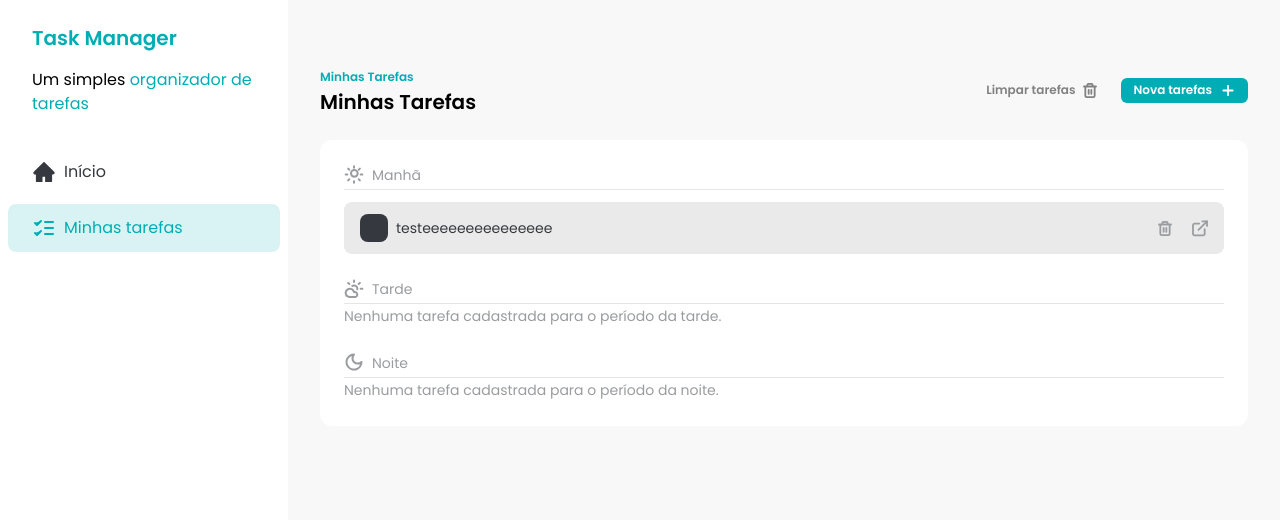
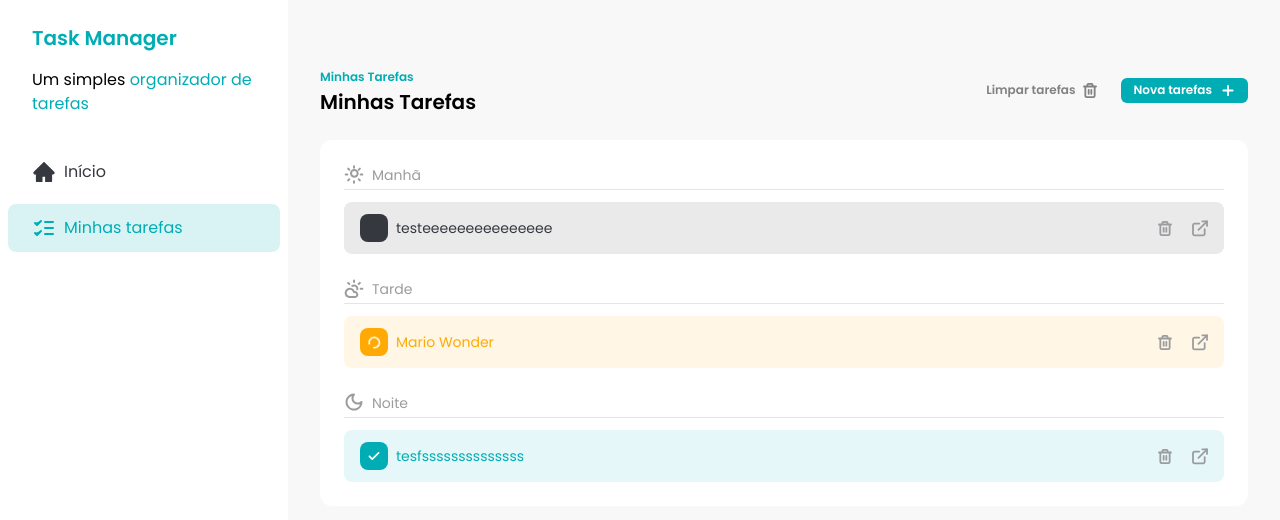
Before and after one commit to DevDaniloSants/fsc-task-manager, a React (Vite) app: page /tasks in a window 1280 px wide. Shown: the top 520 px of the page. Built offline with nearby package versions, Linux system fonts and the light colour scheme; data requests are answered from the project's data file.

Commit message:
feat: ensure task status is updated via api

```diff
--- a/db.json
+++ b/db.json
@@ -6,6 +6,20 @@
       "description": "4444444444444444444444444444444444",
       "time": "morning",
       "status": "not_started"
+    },
+    {
+      "id": "baad6b3e-4595-41aa-b0d3-8e6f1269ec27",
+      "title": "Mario Wonder",
+      "description": "4444444444444444444444444444444444",
+      "time": "afternoon",
+      "status": "in_progress"
+    },
+    {
+      "id": "c283df02-e7b4-4201-8d9c-40fe84d6c012",
+      "title": "tesfssssssssssssss",
+      "description": "4444444444444444444444444444444444",
+      "time": "evening",
+      "status": "done"
     }
   ]
 }
--- a/src/components/TaskItem.jsx
+++ b/src/components/TaskItem.jsx
@@ -3,11 +3,12 @@ import { Link } from 'react-router-dom';
 import { toast } from 'sonner';
 
 import { CheckIcon, DetailsIcon, LoaderIcon, TrashIcon } from '../assets/icons';
-import { useDeleteTask } from '../hooks/index.js';
+import { useDeleteTask, useUpdateTask } from '../hooks/index.js';
 import Button from './Button';
 
-const TaskItem = ({ task, handleCheckboxClick }) => {
+const TaskItem = ({ task }) => {
   const { mutate: deleteTask, isPending } = useDeleteTask(task.id);
+  const { mutate: updateTask } = useUpdateTask(task.id);
 
   const getStatusClasse = () => {
     if (task.status === 'done') {
@@ -32,6 +33,30 @@ const TaskItem = ({ task, handleCheckboxClick }) => {
     });
   };
 
+  const getNewStatus = () => {
+    if (task.status === 'not_started') {
+      return 'in_progress';
+    }
+    if (task.status === 'in_progress') {
+      return 'done';
+    }
+    return 'not_started';
+  };
+
+  const handleCheckboxClick = () => {
+    updateTask(
+      { status: getNewStatus() },
+      {
+        onSuccess: () => {
+          toast.success('Tarefa atualizada com sucesso!');
+        },
+        onError: () => {
+          toast.error('Erro ao atualizar tarefa!');
+        },
+      }
+    );
+  };
+
   return (
     <div
       className={`flex items-center justify-between rounded-lg bg-opacity-10 px-4 py-3 text-sm ${getStatusClasse()}`}
@@ -44,7 +69,7 @@ const TaskItem = ({ task, handleCheckboxClick }) => {
             type="checkbox"
             checked={task.status === 'done'}
             className="absolute h-full w-full cursor-pointer opacity-0"
-            onChange={() => handleCheckboxClick(task.id)}
+            onChange={handleCheckboxClick}
           />
           {task.status === 'done' && <CheckIcon />}
           {task.status === 'in_progress' && (
@@ -80,7 +105,6 @@ TaskItem.propTypes = {
     title: PropTypes.string.isRequired,
     status: PropTypes.oneOf(['not_started', 'in_progress', 'done']),
   }).isRequired,
-  handleCheckboxClick: PropTypes.func.isRequired,
 };
 
 export default TaskItem;
--- a/src/components/Tasks.jsx
+++ b/src/components/Tasks.jsx
@@ -1,6 +1,3 @@
-import { useQueryClient } from '@tanstack/react-query';
-import { toast } from 'sonner';
-
 import { CloudIcon, MoonIcon, SunIcon } from '../assets/icons';
 import { useGetTasks } from '../hooks/index.js';
 import Header from './Header.jsx';
@@ -8,35 +5,11 @@ import TaskItem from './TaskItem';
 import TasksSeparator from './TasksSeparator';
 
 const Tasks = () => {
-  const queryClient = useQueryClient();
   const { data: tasks } = useGetTasks();
 
   const morningTasks = tasks?.filter((task) => task.time === 'morning');
   const afternoonTasks = tasks?.filter((task) => task.time === 'afternoon');
   const eveningTasks = tasks?.filter((task) => task.time === 'evening');
-
-  const handleTaskCheckboxClick = (taskId) => {
-    const newTasks = tasks.map((task) => {
-      if (task.id !== taskId) return task;
-
-      if (task.status === 'not_started') {
-        toast.success('Tarefa iniciada com sucesso!');
-        return { ...task, status: 'in_progress' };
-      }
-      if (task.status === 'in_progress') {
-        toast.success('Tarefa finalizada com sucesso!');
-        return { ...task, status: 'done' };
-      }
-
-      if (task.status === 'done') {
-        toast.success('Tarefa reiniciada com sucesso!');
-        return { ...task, status: 'not_started' };
-      }
-      return task;
-    });
-
-    queryClient.setQueryData(['tasks'], newTasks);
-  };
 
   return (
     <div className="w-full space-y-6 px-8 py-16">
@@ -51,11 +24,7 @@ const Tasks = () => {
             </span>
           )}
           {morningTasks?.map((task) => (
-            <TaskItem
-              key={task.id}
-              task={task}
-              handleCheckboxClick={handleTaskCheckboxClick}
-            />
+            <TaskItem key={task.id} task={task} />
           ))}
         </div>
 
@@ -67,11 +36,7 @@ const Tasks = () => {
             </span>
           )}
           {afternoonTasks?.map((task) => (
-            <TaskItem
-              key={task.id}
-              task={task}
-              handleCheckboxClick={handleTaskCheckboxClick}
-            />
+            <TaskItem key={task.id} task={task} />
           ))}
         </div>
 
@@ -83,11 +48,7 @@ const Tasks = () => {
             </span>
           )}
           {eveningTasks?.map((task) => (
-            <TaskItem
-              key={task.id}
-              task={task}
-              handleCheckboxClick={handleTaskCheckboxClick}
-            />
+            <TaskItem key={task.id} task={task} />
           ))}
         </div>
       </div>
--- a/src/hooks/data/use-update-task.js
+++ b/src/hooks/data/use-update-task.js
@@ -8,7 +8,12 @@ const useUpdateTask = (taskId) => {
   return useMutation({
     mutationKey: taskMutationKeys.update(taskId),
     mutationFn: async (data) => {
-      const { data: updatedTask } = await api.put(`/tasks/${taskId}`, data);
+      const { data: updatedTask } = await api.patch(`/tasks/${taskId}`, {
+        title: data?.title?.trim(),
+        description: data?.description?.trim(),
+        status: data?.status,
+        time: data?.time,
+      });
 
       return updatedTask;
     },
```
